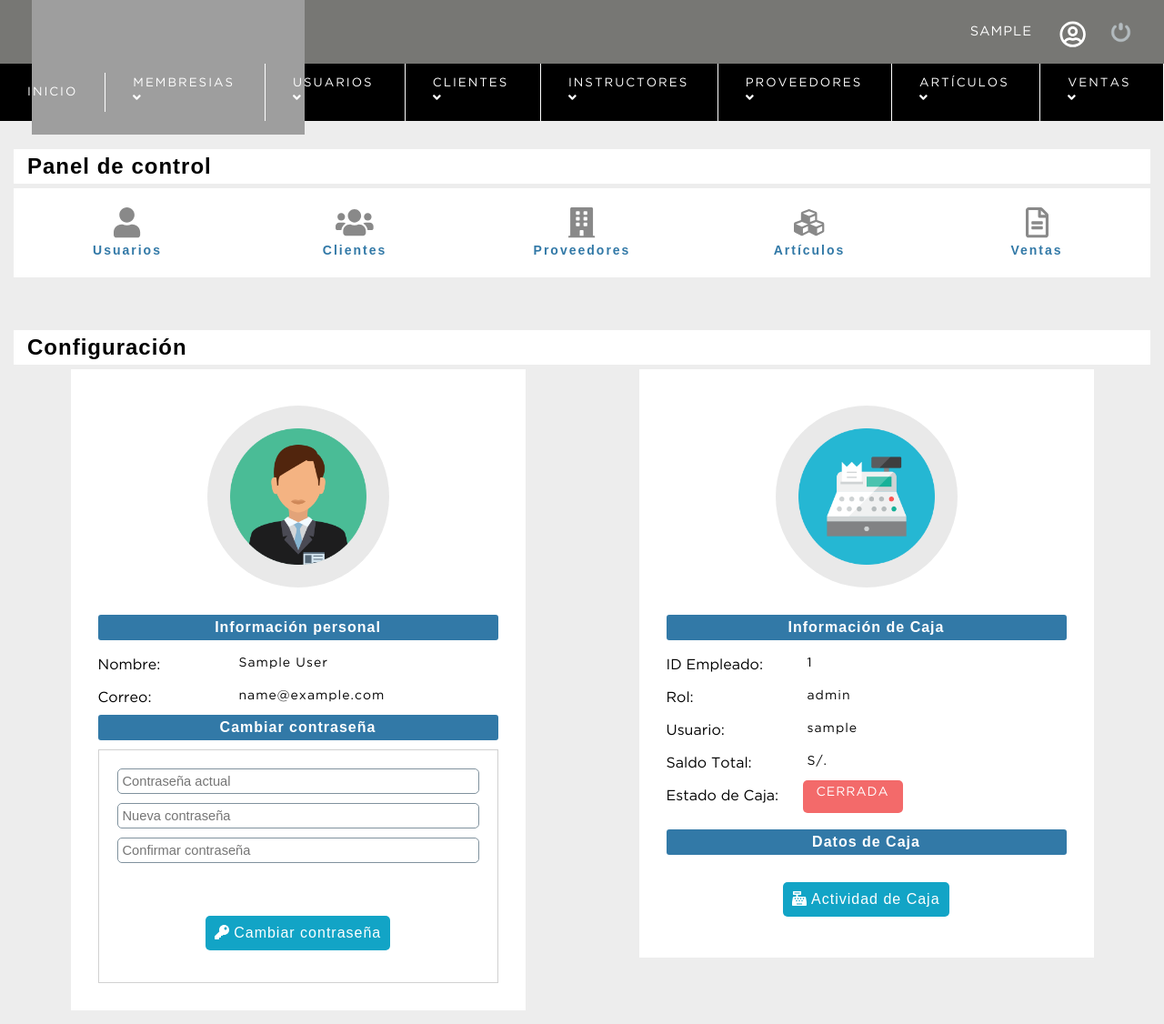
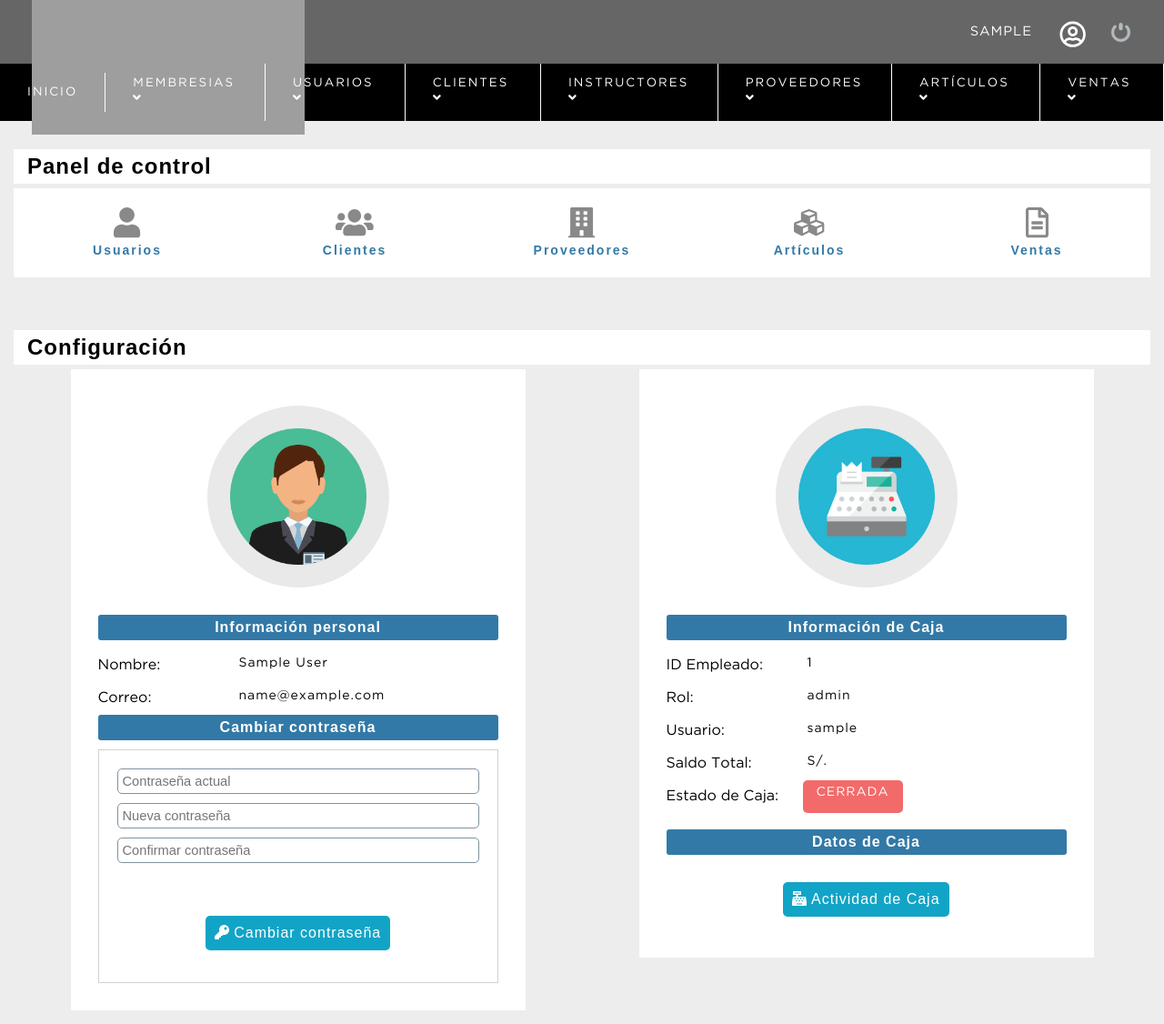
Before and after one commit to byZhetta/system-olympogym, a PHP site: page /sistema/ in a window 1280 px wide. Shown: the whole page at 91% size. Run offline with PHP 8.4, Linux system fonts and the light colour scheme; the visitor is signed in with stand-in values (Sample User, id 1); data that the repository does not hold is empty; grey boxes are pictures that could not be loaded.

Commit message:
Se cambio en color del header

```diff
--- a/sistema/css/style.css
+++ b/sistema/css/style.css
@@ -64,7 +64,7 @@ header{
 }
 .header{
 	color: #FFF;
-	background: #777774;
+	background: #00000091;
 	height: 35px;
 	display: -webkit-flex;
 	display: -moz-flex;
```
